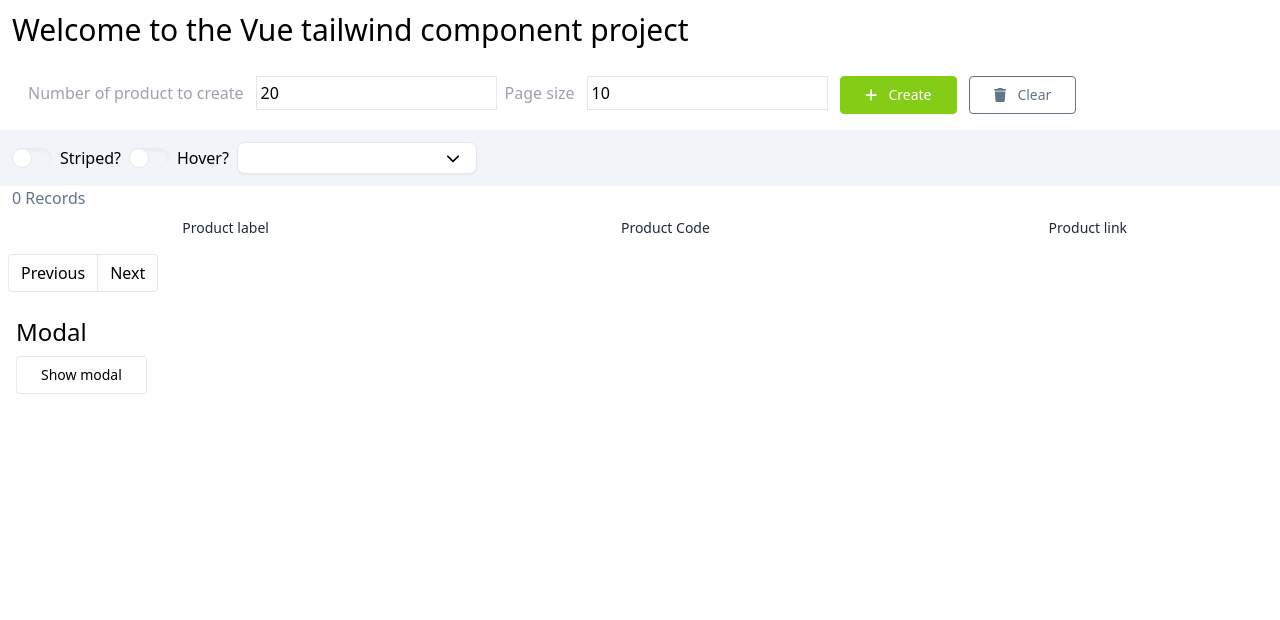
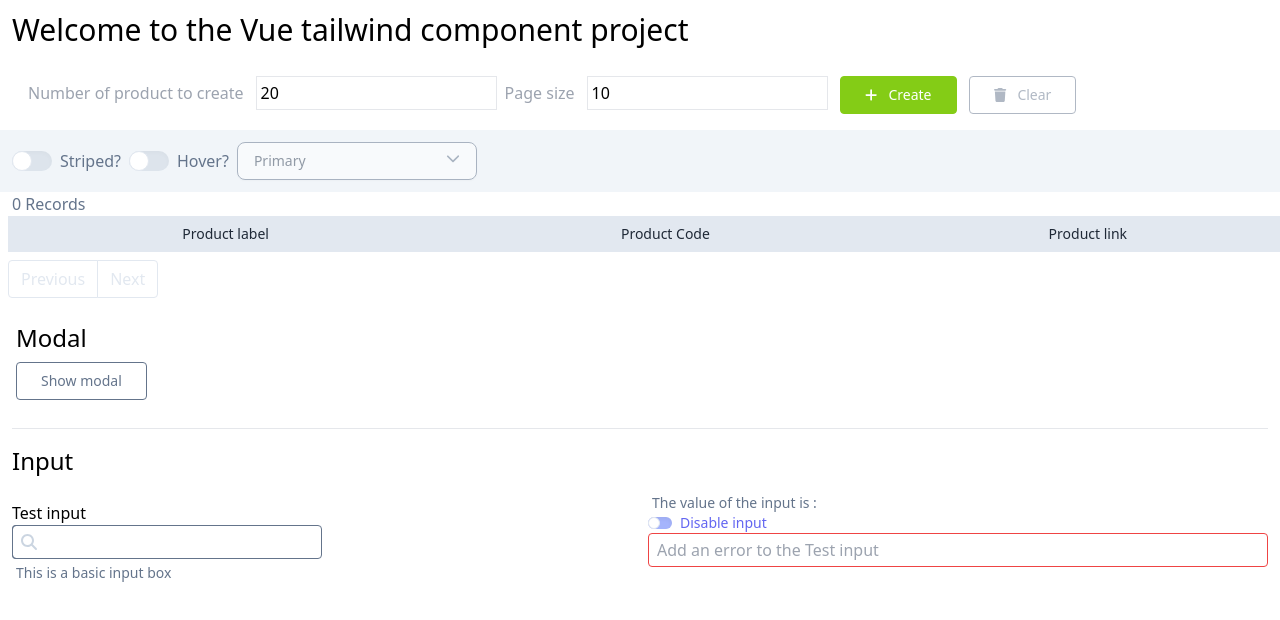
Before and after one commit to richardhulbert/vue3-tailwind-components, a Vue app: page / in a window 1280 px wide. Shown: the top 620 px of the page. Built offline with nearby package versions, Linux system fonts and the light colour scheme.

Commit message:
Updated documentation Added TwInput.vue - an input component updated form components to have a disabled state Updated front page

```diff
--- a/src/App.vue
+++ b/src/App.vue
@@ -1,8 +1,7 @@
 <script setup>
 import {computed, ref} from "vue";
 import {faker} from '@faker-js/faker';
-import {TwTable, TwButton, TwPaginator, TwSwitch, TwIcon,TwModal,TwSelect} from "./components/";
-
+import {TwTable, TwButton, TwPaginator, TwSwitch, TwIcon, TwModal, TwSelect, TwInput} from "./components/";
 
 
 const numOfProducts = ref(20)
@@ -14,19 +13,24 @@ let currentPage = ref(1)
 let striped = ref(false)
 let hover = ref(false)
 let modalShow = ref(false)
-let accentColor = ref('')
+let accentColor = ref('primary')
+let inputVal = ref('hello')
+let inputError = ref('')
+let inputDisabled = ref(false)
+
+
 
 let numOfPages = computed(() => {
   return Math.ceil(records.value.length / pageSize.value)
 })
 
 const colors = [
-  {label:'Primary',value:'primary'},
-  {label:'Secondary',value:'secondary'},
-  {label:'Warning',value:'warning'},
-  {label:'Success',value:'success'},
-  {label:'Danger',value:'danger'},
-  {label:'Info',value:'info'}
+  {label: 'Primary', value: 'primary'},
+  {label: 'Secondary', value: 'secondary'},
+  {label: 'Warning', value: 'warning'},
+  {label: 'Success', value: 'success'},
+  {label: 'Danger', value: 'danger'},
+  {label: 'Info', value: 'info'}
 ]
 
 
@@ -89,20 +93,22 @@ function clearProducts() {
         </tw-button>
       </div>
       <div class="flex-col">
-        <tw-button @click="clearProducts" color="primary" outline class="ml-3 ">
+        <tw-button :disabled="records.length===0" @click="clearProducts" color="primary" outline class="ml-3 ">
           <tw-icon icon="trash" class="mr-2"></tw-icon>
           Clear
         </tw-button>
       </div>
     </div>
     <div class="flex p-3 justify-start bg-slate-100">
-      <tw-switch :color="accentColor" v-model="striped" size="md">Striped?</tw-switch>
-      <tw-switch :color="accentColor" v-model="hover">Hover?</tw-switch>
-      <tw-select label="Select a color" class="w-60" v-model="accentColor" :color="accentColor" :items="colors"></tw-select>
+      <tw-switch :disabled="records.length===0" :color="accentColor" v-model="striped" >Striped?</tw-switch>
+      <tw-switch :disabled="records.length===0" :color="accentColor" v-model="hover">Hover?</tw-switch>
+      <tw-select :disabled="records.length===0" label="Select a color" class="w-60" v-model="accentColor" :color="accentColor"
+                 :items="colors"></tw-select>
     </div>
     <div class=" flex-row ml-3 text-slate-500">{{ records.length }} Records</div>
     <div class=" ml-2  w-full">
-      <tw-table :hover="hover" :heading-color="accentColor" :stripe-color="accentColor" :border-color="accentColor" :hover-color="accentColor" :striped="striped" :headings="headings" :items="products">
+      <tw-table :hover="hover" :heading-color="accentColor" :stripe-color="accentColor" :border-color="accentColor"
+                :hover-color="accentColor" :striped="striped" :headings="headings" :items="products">
         <template v-slot:link="row">
           <a :href="row.item.link">{{ row.item.link }}</a>
         </template>
@@ -115,9 +121,25 @@ function clearProducts() {
       <div>
         <tw-button :color="accentColor" @click="modalShow = true" outline>Show modal</tw-button>
       </div>
-      <tw-modal :color="accentColor" v-model="modalShow" >
-       This is a modal that has a simple message
+      <tw-modal :color="accentColor" v-model="modalShow">
+        This is a modal that has a simple message
       </tw-modal>
+    </section>
+    <section class="p-3 ">
+      <hr>
+      <h1 class="my-4 text-2xl">Input</h1>
+      <div class="grid grid-cols-2 gap-4">
+        <div>
+
+          <tw-input type="search" :disabled="inputDisabled" icon="magnifying-glass" :error="inputError" :color="accentColor" description="This is a basic input box" class="w-1/2 my-2"
+                    form-name-and-id="text-input" v-model="inputVal">Test input</tw-input>
+        </div>
+        <div>
+          <div class="ml-1 text-sm text-slate-500">The value of the input is : <b>{{ inputVal }}</b></div>
+          <tw-switch  color="info" v-model="inputDisabled" size="sm">Disable input</tw-switch>
+          <tw-input placeholder="Add an error to the Test input" color="danger" v-model="inputError"> </tw-input>
+        </div>
+      </div>
     </section>
   </div>
 
--- a/src/components/button/TwButton.vue
+++ b/src/components/button/TwButton.vue
@@ -1,5 +1,5 @@
 <template>
-  <button :class="bgcolor" class=" transition-colors ease-in  font-light border"><slot></slot></button>
+  <button :disabled="disabled" :class="bgcolor" class=" transition-colors ease-in  font-light border disabled:cursor-not-allowed"><slot></slot></button>
 </template>
 
 <script>
@@ -16,6 +16,10 @@ export default {
     corners: {
       type: Boolean,
       default: false
+    },
+    disabled:{
+      type:Boolean,
+      default:false
     },
     size : {
       type:String,
@@ -38,10 +42,11 @@ export default {
       }
     },
     bgcolor() {
+      let op = this.disabled? ' opacity-50':''
       let cls = 'bg-'+this.color+'-500 hover:bg-'+this.color+'-700 text-white border-'+this.color+'-500'
       if(this.outline) cls = 'border-'+this.color+'-500 hover:bg-'+this.color+'-500 text-'+this.color+'-500 hover:text-white border'
       if(!this.corners) cls += ' rounded '
-      return cls + this.sizeClass
+      return cls + this.sizeClass +op
     }
   },
 
--- a/src/components/index.js
+++ b/src/components/index.js
@@ -6,3 +6,4 @@ export { default as TwIcon} from './icons/TwIcon.vue'
 export {default as TwModal} from './modal/TwModal.vue'
 export {default as TwOption} from './select/TwOption.vue'
 export {default as TwSelect} from './select/TwSelect.vue'
+export {default as TwInput} from './input/TwInput.vue'
--- /dev/null
+++ b/src/components/input/TwInput.vue
@@ -0,0 +1,121 @@
+<template>
+<div class="relative">
+<!--  <div class="hidden focus:border-info-700"></div>-->
+  <label  :for="formNameAndId" class="my-1">
+    <slot></slot>
+  </label>
+  <div v-show="hasIcon" :class="iconClass" class="absolute py-1 px-2  left-0 pointer-events-none rounded-l border-t border-l border-b" v-if="hasIcon">
+    <tw-icon :icon="icon"></tw-icon>
+  </div>
+  <input  v-model="inputVal" :placeholder="placeholder" :class="inputClass" class="w-full border focus:shadow-inner py-1 px-2 rounded  outline-none disabled:cursor-not-allowed" :type="type" :disabled="disabled"/>
+  <div v-if="hasError" class="m-1 text-sm text-danger-500">{{error}}</div>
+  <div v-else :class="descriptionClass" class="m-1 text-sm">{{description}}</div>
+
+</div>
+</template>
+
+<script>
+import {TwIcon} from "@/components";
+export default {
+  components: {
+    TwIcon,
+  },
+  props: {
+    color: {
+      type: String,
+      default: "primary"
+    },
+    disabled:{
+      type:Boolean,
+      default:false
+    },
+    error: {
+      type: String,
+      default: ''
+    },
+    errorColor: {
+      type: String,
+      default: "danger"
+    },
+    icon:{
+      type:String,
+      default:''
+    },
+    description:{
+      type:String,
+      default:''
+    },
+    placeholder: {
+      type: String,
+      default: ""
+    },
+    formNameAndId:{
+      type:String,
+      default:(Math.random() + 1).toString(36).substring(5)
+    },
+    type:{
+      type:String,
+      validator: propValue => {
+       return   [
+          'text',
+          'number',
+          'password',
+          'email',
+          'tel',
+          'search',
+          'color',
+          'date',
+          'file'
+        ].includes(propValue)
+      },
+      default:'text'
+    }
+  },
+  data() {
+    return {
+      inputVal: ''
+    }
+  },
+  methods: {
+
+  },
+  watch: {
+    modelValue: {
+      handler(neval) {
+        this.inputVal = neval
+      },
+      // force eager callback execution
+      immediate: true
+    },
+    inputVal:{
+      handler(neval) {
+        this.$emit('update:modelValue',this.inputVal)
+      },
+      immediate: true
+    }
+  },
+  computed: {
+    inputClass() {
+      let c = this.error? this.errorColor:this.color;
+      let lm = this.hasIcon? ' pl-8 ':''
+      let op = this.disabled? ' opacity-50':''
+      return 'border-'+c+'-500  text-'+c+'-500' +lm +op
+    },
+    hasError(){
+      return this.error.length>0
+    },
+    hasIcon(){
+      return this.icon.length>0
+    },
+    iconClass(){
+      let c = this.error? this.errorColor:this.color;
+      let op = this.disabled? ' opacity-50':''
+      return 'border-'+c+'-500 text-'+c+'-300'+op
+    },
+    descriptionClass(){
+      let c = this.error? this.errorColor + '-300' :this.color+'-500';
+      return 'text-'+c
+    }
+  },
+}
+</script>
--- a/src/components/select/TwSelect.vue
+++ b/src/components/select/TwSelect.vue
@@ -3,8 +3,8 @@
     <select class="hidden" :name="formNameAndId" :id="formNameAndId" :value="calculatedValue">
       <option v-for="(item,index) in items" :key="index" :value="item.value">{{item.label}}</option>
     </select>
-    <button @click="toggleSelect" type="button"
-          :class="buttonClass"  class=" w-full flex gap-2 rounded-lg border bg-white px-4 py-2 text-center text-sm font-medium  shadow-sm transition-all focus:ring focus:ring-gray-100 disabled:cursor-not-allowed disabled:border-gray-100 disabled:bg-gray-50 disabled:text-gray-400">
+    <button :disabled="disabled" @click="toggleSelect" type="button"
+          :class="buttonClass"  class=" w-full flex gap-2 rounded-lg border bg-white px-4 py-2 text-center text-sm font-medium  shadow-sm transition-all  disabled:cursor-not-allowed ">
       <span class="text-left flex-1 ">{{ dLabel }}</span>
       <tw-icon :class="chevronClass" class="transition-transform" icon="chevron-down"></tw-icon>
     </button>
@@ -37,6 +37,10 @@ export default {
       type: String,
       default: ''
     },
+    disabled: {
+      type: Boolean,
+      default: false
+    },
     color: {
       type: String,
       default: "primary"
@@ -47,7 +51,7 @@ export default {
     },
     formNameAndId:{
       type:String,
-      default:''
+      default:(Math.random() + 1).toString(36).substring(5)
     }
   },
   data() {
@@ -109,7 +113,7 @@ export default {
     },
     modelValue: {
       handler(newVal) {
-        // get the index fr
+        // get the index from items
         this.selectedItemIndex = _.findIndex(this.items,['value',newVal])
         if(this.selectedItemIndex>=0){
           this.dLabel = this.items[ this.selectedItemIndex].label
@@ -130,7 +134,8 @@ export default {
       return (this.items.length>0 && this.selectedItemIndex>-1) ?this.items[this.selectedItemIndex].value:''
     },
     buttonClass(){
-      return 'border-'+this.color+'-500 hover:bg-'+this.color+'-100 text-'+this.color+'-700'
+      let op = this.disabled? ' opacity-50 ':''
+      return 'border-'+this.color+'-500 hover:bg-'+this.color+'-100 text-'+this.color+'-700'+op
     }
   },
 
--- a/src/components/switch/TwSwitch.vue
+++ b/src/components/switch/TwSwitch.vue
@@ -1,10 +1,10 @@
 <template>
-  <div @keydown.enter="handleInput" tabindex="0"  class="flex cursor-pointer select-none items-center" @click="handleInput">
+  <div @keydown.enter="handleInput" tabindex="0" :class="topClass" class="flex  select-none items-center" @click="handleInput">
     <!--    this is needed so that tailwind doesnt strip these classes-->
-    <div class="hidden h-3 w-3 h-7 w-7 h-5 w-5 w-10 w-14"></div>
+    <div class=" hidden h-3 w-3 w-6 h-7 w-7 h-5 w-5 w-10 w-14"></div>
     <div class="relative">
-      <input type="checkbox" class="sr-only " :value="checked"/>
-      <div :class="backClass" class=" rounded-full shadow-inner"></div>
+      <input :disabled="disabled" :id="formNameAndId" :name="formNameAndId" type="checkbox" class="sr-only " :value="checked"/>
+      <div :class="backClass" class="rounded-full shadow-inner"></div>
       <div :class="knobClass"
            class="dot border border-primary-200  absolute top-0  transition  rounded-full bg-white"></div>
     </div>
@@ -33,6 +33,14 @@ export default {
         // The value must match one of these strings
         return ['sm', 'md', 'lg'].includes(value)
       }
+    },
+    disabled:{
+      type:Boolean,
+      default:false
+    },
+    formNameAndId:{
+      type:String,
+      default:(Math.random() + 1).toString(36).substring(5)
     }
   },
   data() {
@@ -43,11 +51,11 @@ export default {
   methods: {
 
     handleInput() {
-      this.checked = !this.checked
-      this.$emit('update:modelValue', this.checked)
-    },
-    keyCheck(e){
-      console.log(e)
+      if(!this.disabled){
+        this.checked = !this.checked
+        this.$emit('update:modelValue', this.checked)
+      }
+
     }
   },
   watch: {
@@ -69,15 +77,20 @@ export default {
 
       }
     },
+    topClass(){
+      return this.disabled?'cursor-not-allowed': 'cursor-pointer'
+    },
     backClass() {
       let s = ' h-'+this.baseSize + ' w-'+(this.baseSize*2)
-      if (this.checked) return 'bg-' + this.color + '-500' + s
-      return 'bg-' + this.color + '-200'+s
+      let op = this.disabled ? ' opacity-50 ':''
+      if (this.checked) return 'bg-' + this.color + '-500' + s +op
+
+      return 'bg-' + this.color + '-300 '+s +op
     },
     knobClass() {
       let s = ' h-'+this.baseSize+ ' w-'+this.baseSize
-      if (this.checked) return 'translate-x-full'+s
-      return 'left-0'+s
+      if (this.checked) return 'translate-x-full '+s
+      return ' left-0 '+s
     },
     labelClass(){
       return 'text-'+this.color+'-500 text-'+this.size
--- a/src/components/table/TwTable.vue
+++ b/src/components/table/TwTable.vue
@@ -6,7 +6,7 @@
     </tr>
     </thead>
     <tbody class="text-gray-600">
-    <tr v-for="(item,index) in items" :key="index" :class="rowStripe(index)" >
+    <tr v-for="(item,index) in items" :key="index" :class="rowClass(index)" class="transition-colors" >
       <td :class="boarderClass" class=" p-2" v-for="cell in headings">
         <slot :name="cell.field" :item="item">
           {{ item[cell.field] }}
@@ -67,7 +67,7 @@ export default {
     },
   },
   methods: {
-    rowStripe(ndx) {
+    rowClass(ndx) {
       let h = this.hover ?' hover:bg-'+this.hoverColor+'-300':''
       if(this.striped) return ndx % 2 !== 0 ? 'bg-'+this.stripeColor+'-100 '+h: ''+h;
       return h
```
Also changed, not shown: src/components/button/README.md, src/components/input/README.md (added), src/components/select/README.md, src/components/switch/README.md, 1 other file (tests, documents, lock files or other folders).
